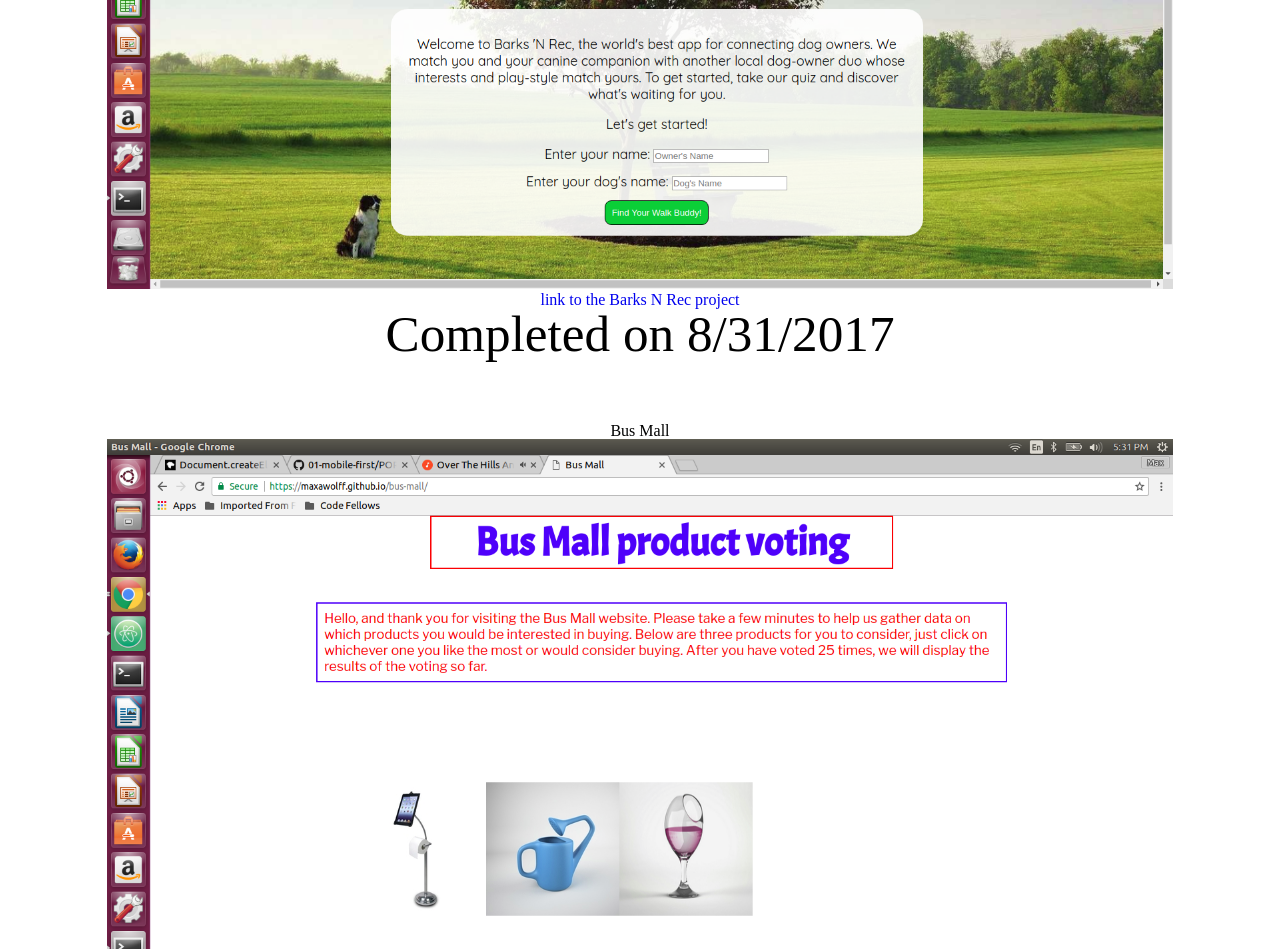
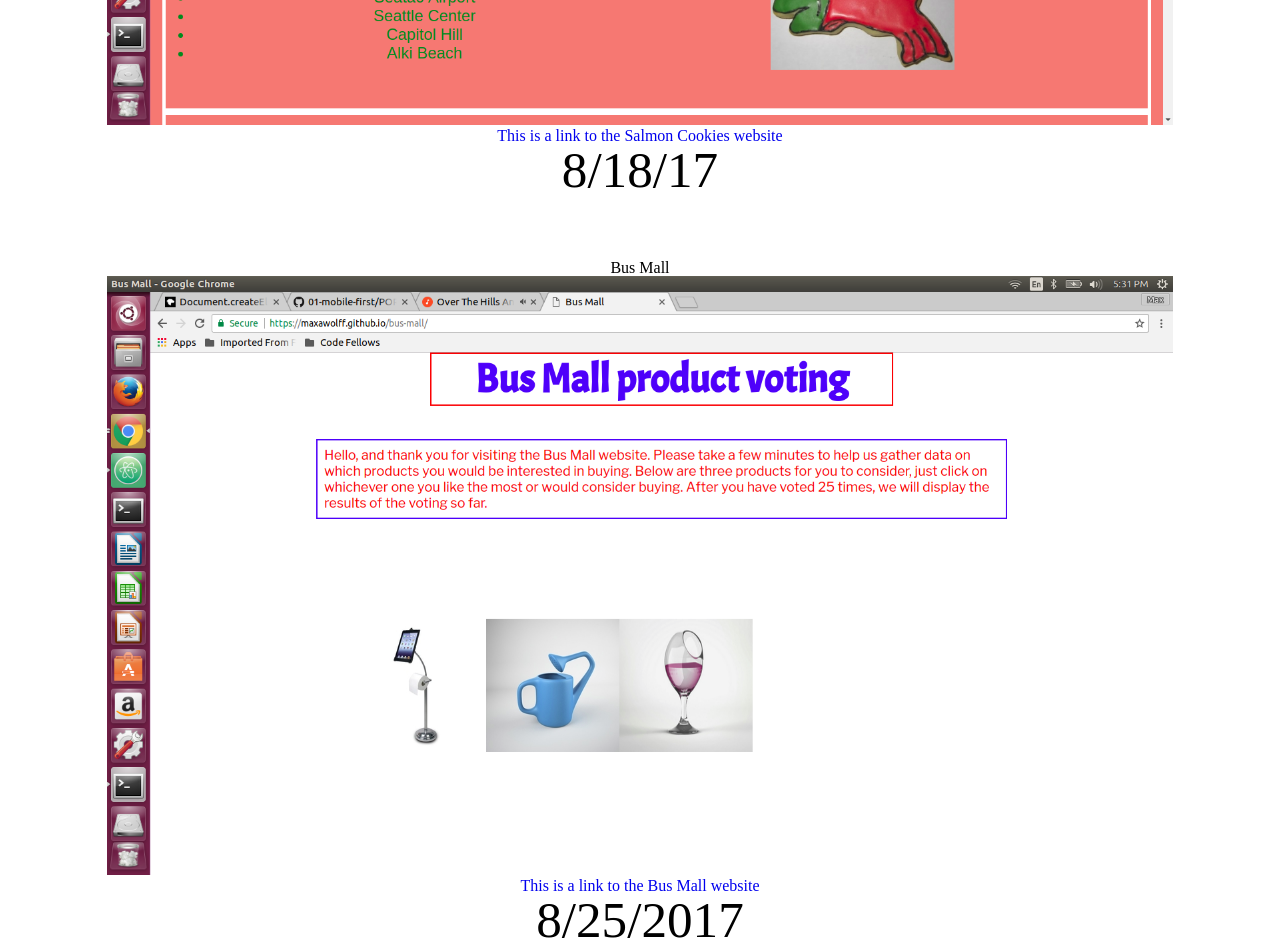
Before and after one commit to maxawolff/portfolio, a plain HTML site: page index.html in a window 1280 px wide. Shown: the part 1500-2449 px from the top of the page. Drawn offline with nearby package versions, Linux system fonts and the light colour scheme.

Commit message:
project data is now held in an outside js file and is added to the document using jQuery in my constructor function

```diff
--- a/CSS/layout.css
+++ b/CSS/layout.css
@@ -62,3 +62,7 @@ section p{
   margin-top: 6vw;
   text-align: center;
 }
+
+.template{
+  display: none;
+}
--- a/app.js
+++ b/app.js
@@ -1,40 +1,36 @@
 'use strict'
 
-function Project(name, url, imageLink, date){
-  this.name = name;
-  this.url = url;
-  this.imageLink = imageLink;
-  this.date = date;
+var projects = [];
 
-  var appendSpot = document.getElementById('projects');
+function Project(rawDataObj){
+  this.title = rawDataObj.title;
+  this.url = rawDataObj.url;
+  this.image = rawDataObj.image;
+  this.date = rawDataObj.date;
 
-  this.addToDoc = function(){
-    var projectTitle = document.createElement('h3');
-    projectTitle.innerHTML = this.name;
-    appendSpot.appendChild(projectTitle);
+  this.toHtml = function(){
+    var $newProject = $('div.template').clone();
+    $newProject.removeClass('template');
 
-    var projectImage = document.createElement('img');
-    projectImage.setAttribute('src', this.imageLink);
-    appendSpot.appendChild(projectImage);
+    $newProject.find('h3').text(this.title);
+    console.log(this.title);
+    $newProject.find('img').attr('src', this.image);
+    $newProject.find('a').attr('href', this.url);
+    $newProject.find('a').html('This is a link to the ' + this.title + ' website');
+    $newProject.find('p').text(this.date);
 
-    var projectURL = document.createElement('a');
-    projectURL.innerText = 'link to the ' + this.name + ' project';
-    projectURL.href = this.url;
-    appendSpot.appendChild(projectURL);
 
-    var endDate = document.createElement('p');
-    endDate.innerHTML = 'Completed on ' + this.date;
-    appendSpot.appendChild(endDate);
+    return $newProject;
   }
 }
 
-var salmonCookies = new Project('Salmon Cookies', 'https://maxawolff.github.io/cookie-stand/', 'images/salmonCookies.png', '8/18/17');
-var busMall = new Project('Bus Mall', 'https://maxawolff.github.io/bus-mall/', 'images/busMall.png', '8/25/2017');
-var barksNRec = new Project('Barks N Rec', 'https://chelseadole.github.io/barks-and-rec/index.html', 'images/barksNRec.png', '8/31/2017');
+rawData.forEach(function(projectObj){
+  projects.push(new Project(projectObj));
+});
 
-barksNRec.addToDoc();
-busMall.addToDoc();
-salmonCookies.addToDoc();
+projects.forEach(function(project){
+  $('#projects').append(project.toHtml());
+});
 
 document.getElementsByTagName('i')[0].addEventListener('click', showMenu);
 var isDisplayed = true;
--- a/index.html
+++ b/index.html
@@ -38,10 +38,10 @@
 
     <section id="projects">
       <h2>Completed Projects</h2>
-      <div id='template'>
+      <div class='template'>
         <h3>Title of Project</h3>
         <img src=''>
-        <a href='linktowebsite.com'>description on website</a>
+        <a href='linktowebsite.com'>This is a link to the website</a>
         <p>date completed</p>
       </div>
     </section>
@@ -63,6 +63,6 @@
       </ul>
     </section>
   </body>
+  <script type="text/javascript" src="projects.js"></script>
   <script type="text/javascript" src="app.js"></script>
-  <script type="text/javascript" src="projects.js"></script>
 </html>
--- a/projects.js
+++ b/projects.js
@@ -1,7 +1,7 @@
 'use strict';
 
-var projects = [
+var rawData = [
+  {title: 'Salmon Cookies', url: 'https://maxawolff.github.io/cookie-stand/', image: 'images/salmonCookies.png', date: '8/18/17'},
   {title: 'Bus Mall', url: 'https://maxawolff.github.io/bus-mall/', image: 'images/busMall.png', date: '8/25/2017'},
-  {title: 'Salmon Cookies', url: 'https://maxawolff.github.io/cookie-stand/', image: 'images/salmonCookies.png', date: '8/18/17'},
   {title: 'Barks N Rec', url: 'https://chelseadole.github.io/barks-and-rec/index.html', image: 'images/barksNRec.png', date: '8/31/2017'},
 ];
```
